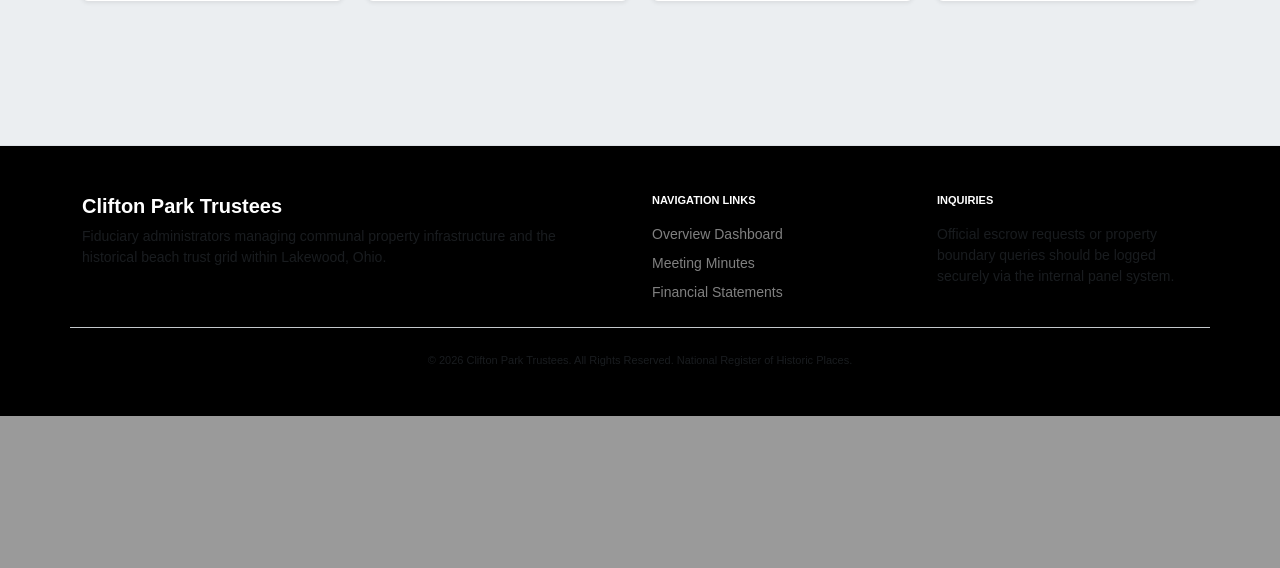
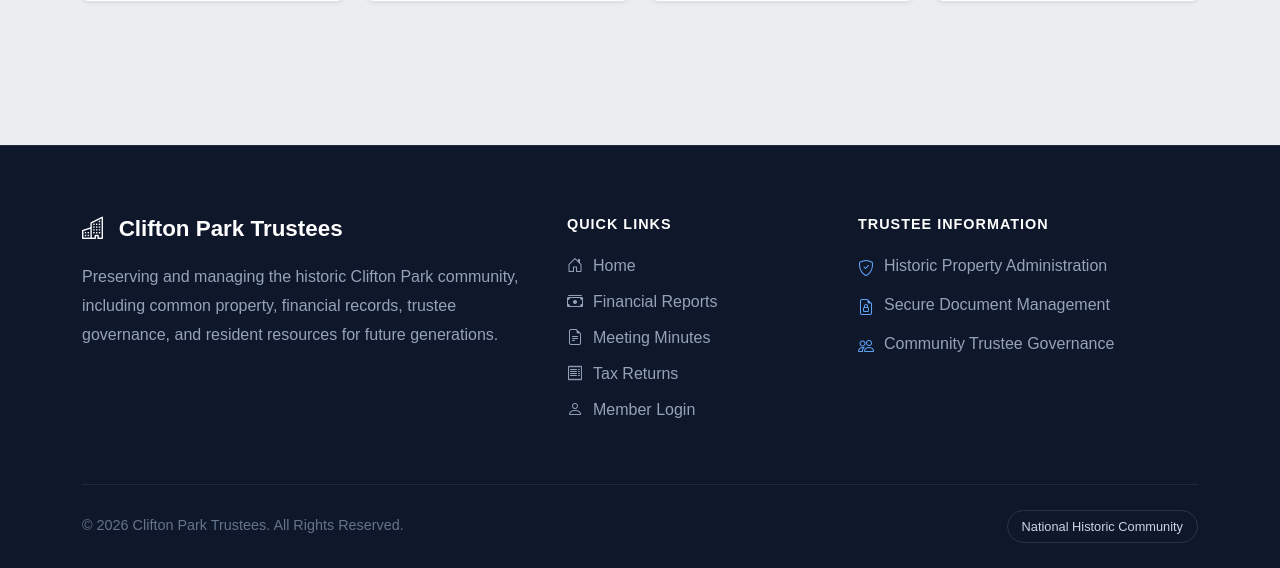
Before and after one commit to hafizullah22/reservations, a CodeIgniter app: page /reservations/ in a window 1280 px wide. Shown: the part 2027-2595 px from the top of the page. Before the commit the page ends 2443 px from the top, so only its background shows below. Run offline with CodeIgniter, Linux system fonts and the light colour scheme; some libraries are stand-ins or nearby versions.

```diff
--- a/application/config/routes.php
+++ b/application/config/routes.php
@@ -58,7 +58,9 @@ $route['admin'] = 'auth/admin';
 $route['myaccount']='auth/myaccount';
 $route['table-reservation']='auth/booking';
 $route['forgot-password'] = 'auth/forgot_password';
-
+$route['financial-report'] = 'portals/financial';
+$route['meeting-minutes'] = 'portals/meetings';
+$route['tax-return'] = 'portals/tax_return';
 $route['trust-deed-1912']='portals/trust_deed_1912';
 
 
--- a/application/views/layout/footer.php
+++ b/application/views/layout/footer.php
@@ -1,35 +1,194 @@
- <!-- 4. FOOTER -->
-    <footer class="bg-black text-white-50 py-5 mt-5 border-top">
-        <div class="container">
-            <div class="row g-4 text-center text-md-start">
-                <div class="col-md-6">
-                    <span class="font-serif text-white h5 fw-bold d-block mb-2">Clifton Park Trustees</span>
-                    <p class="small text-muted lh-base mb-0 pe-md-5">
-                        Fiduciary administrators managing communal property infrastructure and the historical beach trust grid within Lakewood, Ohio.
-                    </p>
+<!-- ================= FOOTER ================= -->
+ <style>
+    .footer-section{
+    background:#0f172a;
+    color:#cbd5e1;
+    padding:70px 0 25px;
+    border-top:1px solid rgba(255,255,255,.08);
+}
+
+.footer-title{
+    color:#fff;
+    font-weight:700;
+    margin-bottom:20px;
+    font-size:1.4rem;
+}
+
+.footer-text{
+    line-height:1.8;
+    color:#94a3b8;
+    margin-bottom:0;
+}
+
+.footer-heading{
+    color:#fff;
+    font-size:.9rem;
+    font-weight:700;
+    text-transform:uppercase;
+    letter-spacing:1px;
+    margin-bottom:20px;
+}
+
+.footer-links,
+.footer-contact{
+    list-style:none;
+    padding:0;
+    margin:0;
+}
+
+.footer-links li,
+.footer-contact li{
+    margin-bottom:12px;
+}
+
+.footer-links a{
+    color:#94a3b8;
+    text-decoration:none;
+    transition:.3s;
+    display:flex;
+    align-items:center;
+    gap:10px;
+}
+
+.footer-links a:hover{
+    color:#fff;
+    padding-left:5px;
+}
+
+.footer-contact li{
+    display:flex;
+    align-items:flex-start;
+    gap:10px;
+    color:#94a3b8;
+}
+
+.footer-contact i{
+    color:#60a5fa;
+    margin-top:3px;
+}
+
+.footer-bottom{
+    margin-top:50px;
+    padding-top:25px;
+    border-top:1px solid rgba(255,255,255,.08);
+    color:#64748b;
+    font-size:.9rem;
+}
+
+.footer-badge{
+    display:inline-block;
+    padding:6px 14px;
+    border:1px solid rgba(255,255,255,.12);
+    border-radius:50px;
+    color:#cbd5e1;
+    font-size:.8rem;
+}
+ </style>
+<footer class="footer-section mt-5">
+    <div class="container">
+
+        <div class="row g-5">
+
+            <!-- About -->
+            <div class="col-lg-5">
+                <h5 class="footer-title">
+                    <i class="bi bi-buildings me-2"></i>
+                    Clifton Park Trustees
+                </h5>
+
+                <p class="footer-text">
+                    Preserving and managing the historic Clifton Park community,
+                    including common property, financial records, trustee governance,
+                    and resident resources for future generations.
+                </p>
+            </div>
+
+            <!-- Quick Links -->
+            <div class="col-lg-3 col-md-6">
+                <h6 class="footer-heading">Quick Links</h6>
+
+                <ul class="footer-links">
+                    <li>
+                        <a href="<?= base_url(); ?>">
+                            <i class="bi bi-house-door"></i>
+                            Home
+                        </a>
+                    </li>
+
+                    <li>
+                        <a href="<?= site_url('financial-report'); ?>">
+                            <i class="bi bi-cash-stack"></i>
+                            Financial Reports
+                        </a>
+                    </li>
+
+                    <li>
+                        <a href="<?= site_url('meeting-minutes'); ?>">
+                            <i class="bi bi-file-earmark-text"></i>
+                            Meeting Minutes
+                        </a>
+                    </li>
+
+                    <li>
+                        <a href="<?= site_url('tax-return'); ?>">
+                            <i class="bi bi-receipt"></i>
+                            Tax Returns
+                        </a>
+                    </li>
+                    <li>
+                        <a href="<?= site_url('myaccount'); ?>">
+                            <i class="bi bi-person"></i>
+                           Member Login
+                        </a>
+                    </li>
+                </ul>
+            </div>
+
+            <!-- Contact -->
+            <div class="col-lg-4 col-md-6">
+                <h6 class="footer-heading">Trustee Information</h6>
+
+                <ul class="footer-contact">
+                    <li>
+                        <i class="bi bi-shield-check"></i>
+                        Historic Property Administration
+                    </li>
+
+                    <li>
+                        <i class="bi bi-file-earmark-lock"></i>
+                        Secure Document Management
+                    </li>
+
+                    <li>
+                        <i class="bi bi-people"></i>
+                        Community Trustee Governance
+                    </li>
+                </ul>
+            </div>
+
+        </div>
+
+        <!-- Bottom Bar -->
+        <div class="footer-bottom">
+            <div class="row align-items-center">
+
+                <div class="col-md-6 text-center text-md-start">
+                    © <?= date('Y'); ?> Clifton Park Trustees.
+                    All Rights Reserved.
                 </div>
-                <div class="col-md-3">
-                    <h4 class="text-white text-uppercase fw-semibold small tracking-wider mb-3" style="font-size: 11px;">Navigation Links</h4>
-                    <ul class="list-unstyled small vstack gap-2 mb-0">
-                        <li><a href="#" class="text-white-50 text-decoration-none">Overview Dashboard</a></li>
-                        <li><a href="#" class="text-white-50 text-decoration-none">Meeting Minutes</a></li>
-                        <li><a href="#" class="text-white-50 text-decoration-none">Financial Statements</a></li>
-                    </ul>
+
+                <div class="col-md-6 text-center text-md-end">
+                    <span class="footer-badge">
+                        National Historic Community
+                    </span>
                 </div>
-                <div class="col-md-3">
-                    <h4 class="text-white text-uppercase fw-semibold small tracking-wider mb-3" style="font-size: 11px;">Inquiries</h4>
-                    <p class="small text-muted lh-base mb-0">
-                        Official escrow requests or property boundary queries should be logged securely via the internal panel system.
-                    </p>
-                </div>
-            </div>
-            <div class="row mt-4 pt-4 border-top border-secondary-subtle">
-                <div class="col text-center text-muted" style="font-size: 11px;">
-                    &copy; 2026 Clifton Park Trustees. All Rights Reserved. National Register of Historic Places.
-                </div>
+
             </div>
         </div>
-    </footer>
+
+    </div>
+</footer>
+
 
     <!-- Bootstrap 5 Bundle JS -->
     <script src="https://cdn.jsdelivr.net/npm/bootstrap@5.3.3/dist/js/bootstrap.bundle.min.js"></script>
--- a/application/views/layout/header.php
+++ b/application/views/layout/header.php
@@ -237,10 +237,10 @@ body{
             <a href="#">About <i class="bi bi-chevron-down"></i></a>
             <div class="nav-dropdown-menu">
                 <a href="<?=site_url('trust-deed-1912')?>">Trust Deed 1912</a>
-                <a href="<?=site_url('portals/financial')?>">Financial Information</a>
-                <a href="<?=site_url('portals/meetings')?>">Minutes of Trustee Meeting</a>
+                <a href="<?=site_url('financial-report')?>">Financial Information</a>
+                <a href="<?=site_url('meeting-minutes')?>">Minutes of Trustee Meeting</a>
                 <a href="<?=site_url('portals/neighbour_map')?>">Neigborhood Map</a>
-                <a href="<?=site_url('portals/tax_return')?>">Tax Return</a>
+                <a href="<?=site_url('tax-return')?>">Tax Return</a>
 
             </div>
         </div>
```
